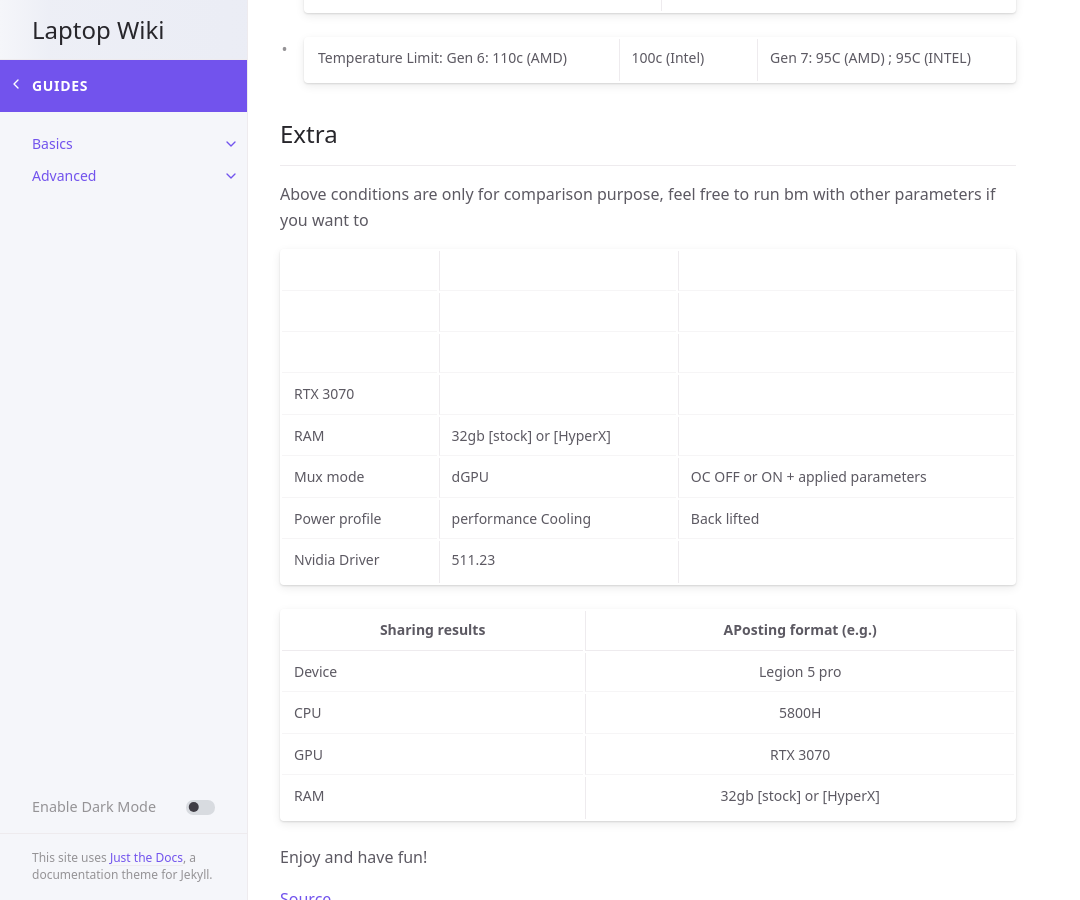
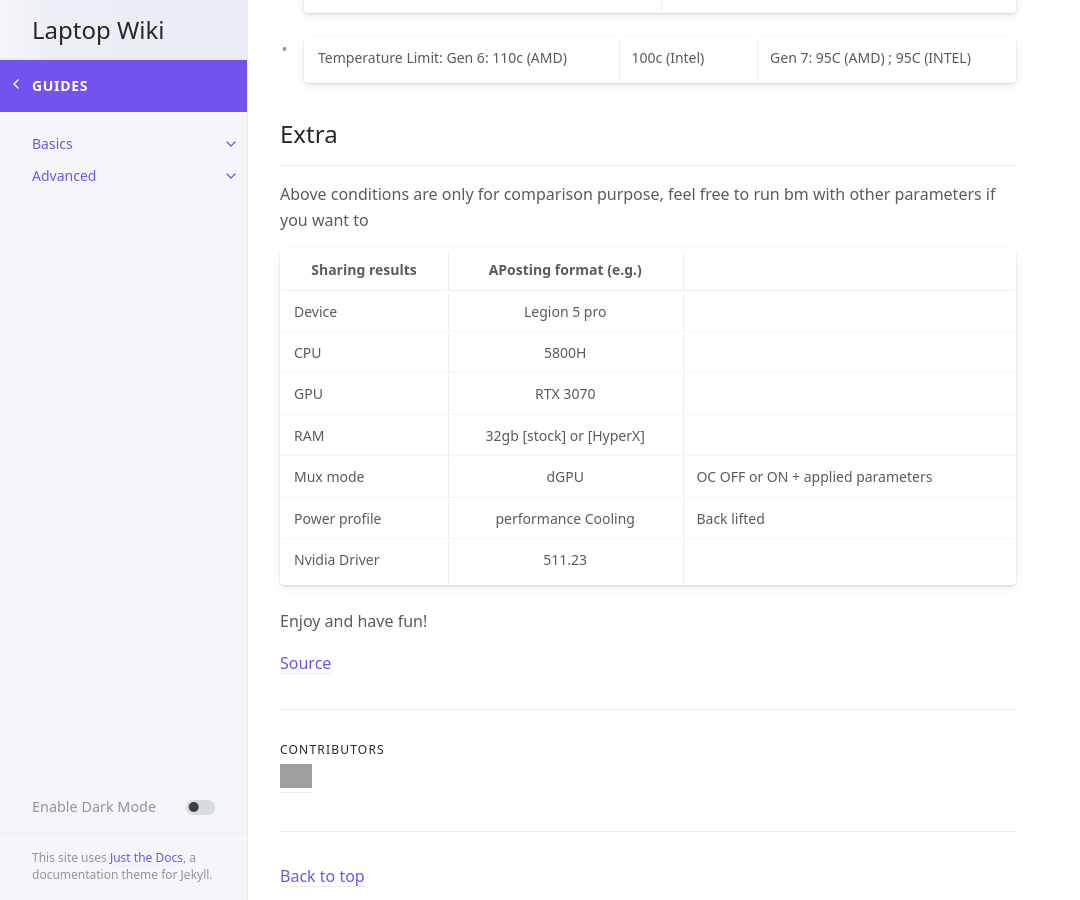
Before and after one commit to laptopwiki/laptopwiki.github.io, a Jekyll site: the page built from _guides/basics/laptop-new.md, in a window 1280 px wide and 900 px high, scrolled down 1920 px. Shown: the whole window, without its empty margins (0-1080 px from the left). Built offline with Jekyll 4.4.1, drawn with Linux system fonts in a browser that asks for light colours; cached includes are drawn as plain includes; part of the change alters nothing that is shown; grey boxes are pictures that could not be loaded.

Commit message:
Update laptop-new.md

```diff
--- a/_guides/basics/laptop-new.md
+++ b/_guides/basics/laptop-new.md
@@ -62,14 +62,6 @@ contributors: ['averyspeedybird, kirakenchin']
 
 Above conditions are only for comparison purpose, feel free to run bm with other parameters if you want to
 
-| | |
- |
-|
- | RTX 3070
-RAM | 32gb [stock] or [HyperX]
-Mux mode | dGPU | OC OFF or ON + applied parameters
-Power profile | performance Cooling | Back lifted
-Nvidia Driver | 511.23
 
 |  Sharing results | APosting format (e.g.) |
 | ------------- |:-------------:|
@@ -77,6 +69,9 @@ Nvidia Driver | 511.23
 | CPU | 5800H |
 | GPU | RTX 3070|
 |RAM | 32gb [stock] or [HyperX] |
+| Mux mode | dGPU | OC OFF or ON + applied parameters |
+| Power profile | performance Cooling | Back lifted |
+| Nvidia Driver | 511.23 |
 
 
 Enjoy and have fun!
```
